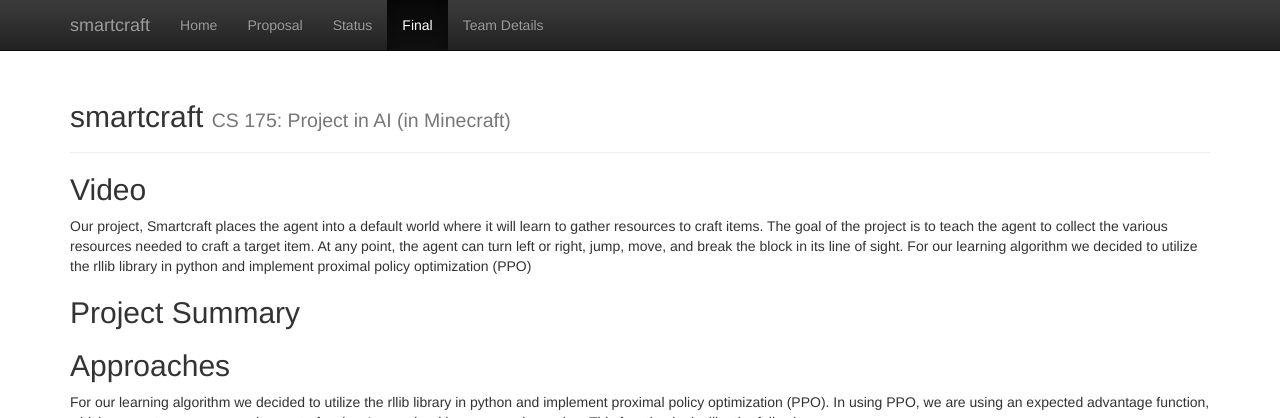
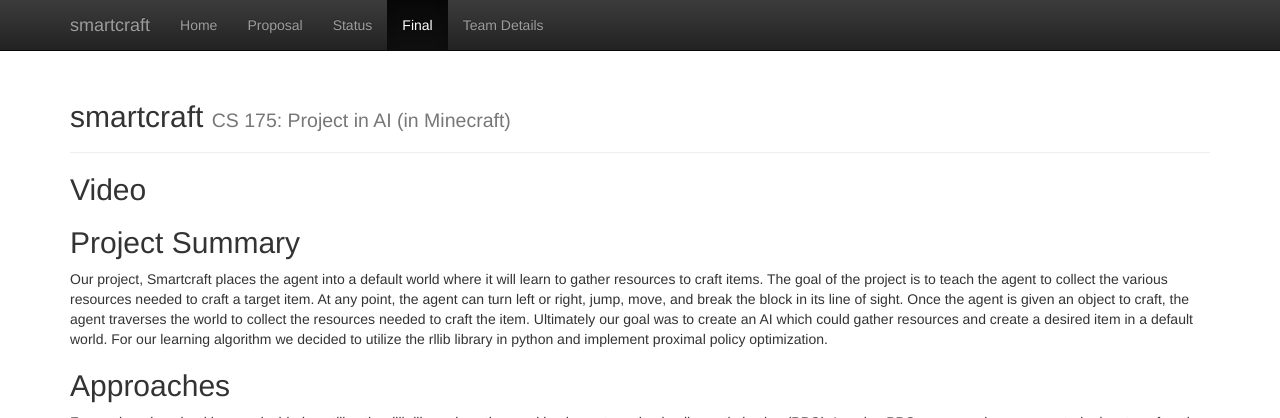
Before and after one commit to parth-parekh/CS175, a Jekyll site: the page built from docs/final.md, in a window 1280 px wide and 900 px high, cut to the strip 0-418 px from the top of the window. Built offline with Jekyll 4.4.1, drawn with Linux system fonts in a browser that asks for light colours.

Commit message:
Update final.md

```diff
--- a/docs/final.md
+++ b/docs/final.md
@@ -3,9 +3,9 @@
 title: Final Report
 ---
 ## Video
-Our project, Smartcraft places the agent into a default world where it will learn to gather resources to craft items. The goal of the project is to teach the agent to collect the various resources needed to craft a target item. At any point, the agent can turn left or right, jump, move, and break the block in its line of sight. For our learning algorithm we decided to utilize the rllib library in python and implement proximal policy optimization (PPO)
+
 ## Project Summary
-
+Our project, Smartcraft places the agent into a default world where it will learn to gather resources to craft items. The goal of the project is to teach the agent to collect the various resources needed to craft a target item. At any point, the agent can turn left or right, jump, move, and break the block in its line of sight. Once the agent is given an object to craft, the agent traverses the world to collect the resources needed to craft the item. Ultimately our goal was to create an AI which could gather resources and create a desired item in a default world. For our learning algorithm we decided to utilize the rllib library in python and implement proximal policy optimization.
 ## Approaches
 For our learning algorithm we decided to utilize the rllib library in python and implement proximal policy optimization (PPO). In using PPO, we are using an expected advantage function, which serves to compare previous set of actions’ rewards with a prospective action. This function looks like the following:
 
```
